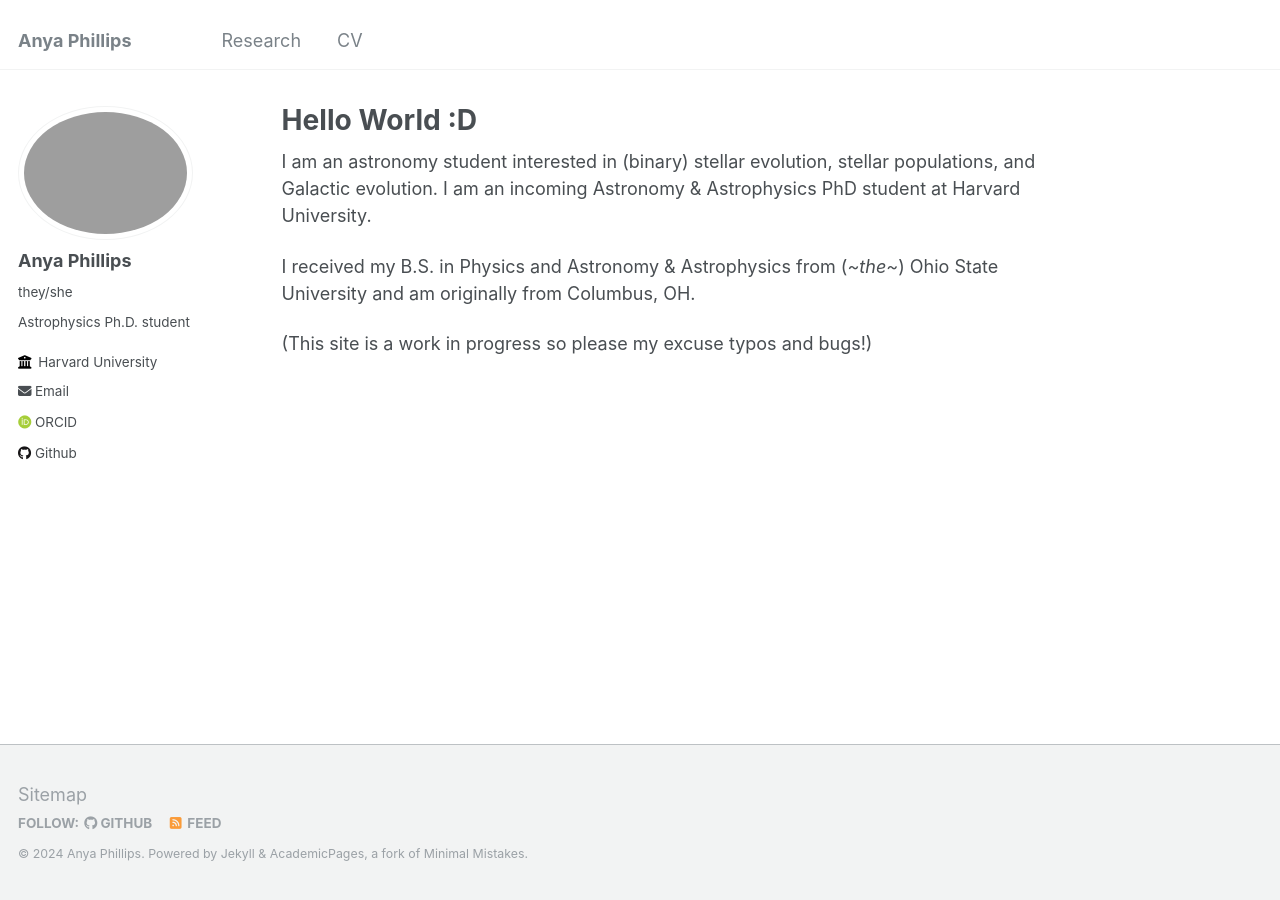
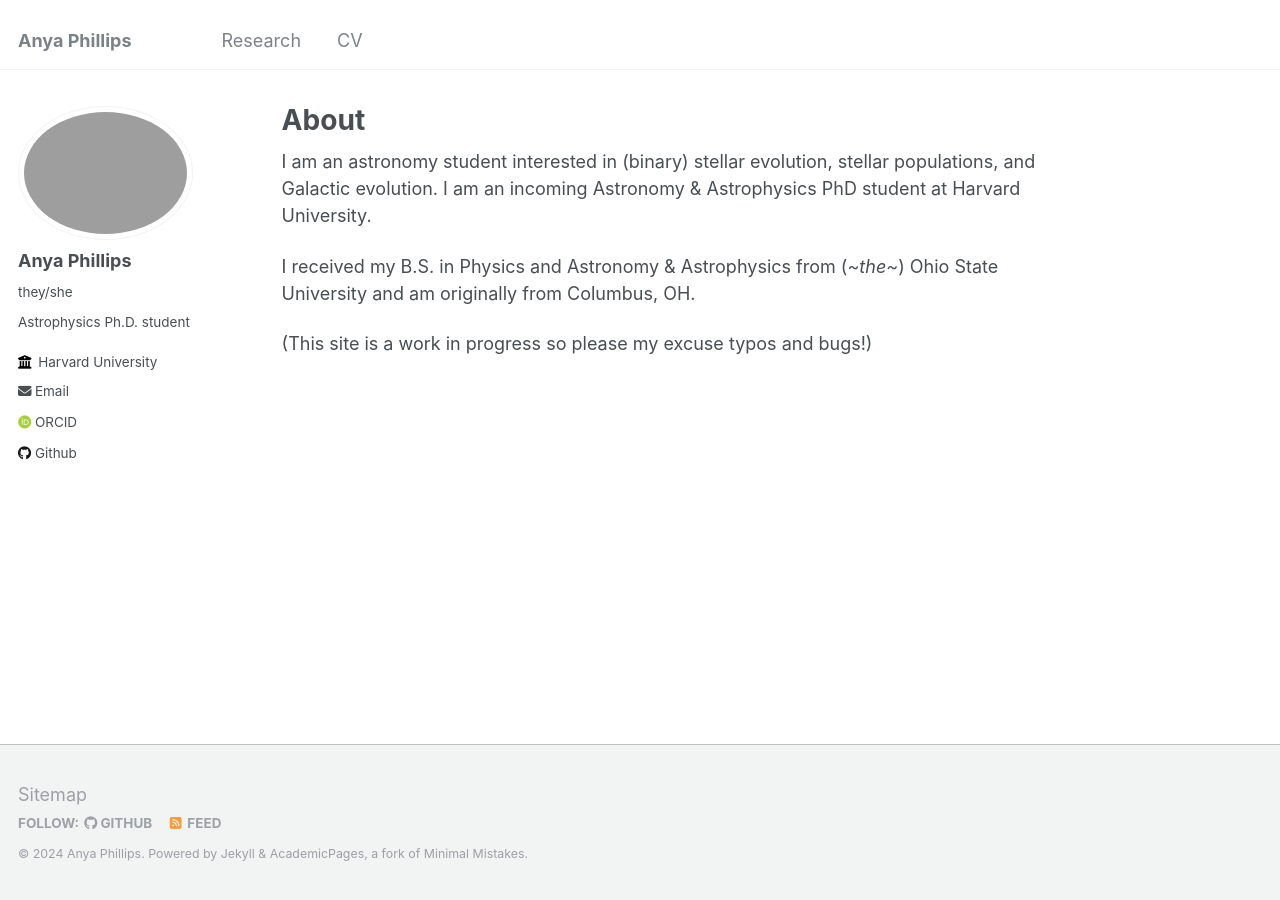
Before and after one commit to anya-m-phillips/anya-m-phillips.github.io, a Jekyll site: the page built from _pages/about.md, in a window 1280 px wide. Built offline with Jekyll 4.4.1, drawn with Linux system fonts in a browser that asks for light colours; some web fonts are replaced.

Commit message:
updating about

```diff
--- a/_pages/about.md
+++ b/_pages/about.md
@@ -1,6 +1,6 @@
 ---
 permalink: /
-title: "Hello World :D"
+title: "About"
 author_profile: true
 redirect_from:
   - /about/
```
